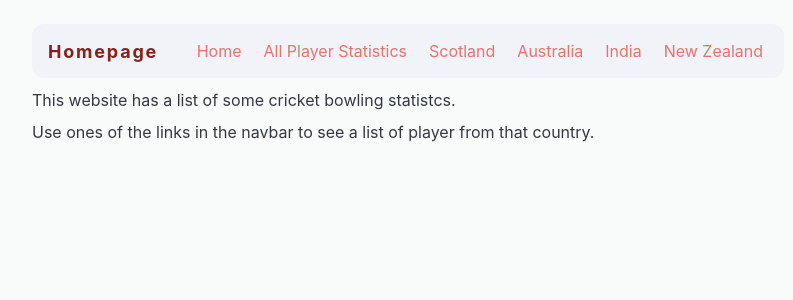
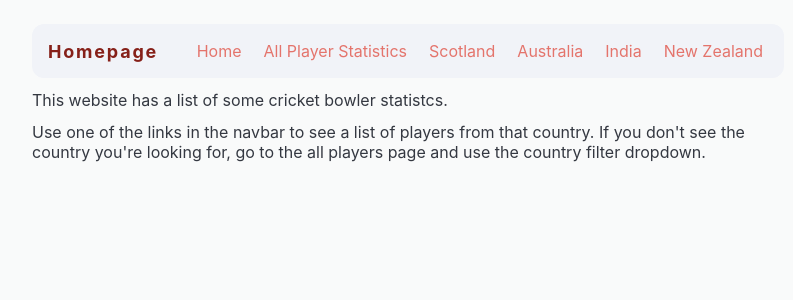
Before and after one commit to zadeviggers/12dts, a Flask app: page / in a window 1280 px wide. Shown: the top 300 px of the page, without its empty margins (232-1025 px from the left). Run offline with Flask 2, Linux system fonts and the light colour scheme.

Commit message:
more homepage info
Signed-off-by: Zade Viggers <zade.viggers@gmail.com>

```diff
--- a/databases/databases-assesment-flask-thingy/templates/index.jinja
+++ b/databases/databases-assesment-flask-thingy/templates/index.jinja
@@ -1,6 +1,9 @@
 {% extends 'layout.jinja' %}
 {% block title %}Homepage{% endblock %}
 {% block content %}
-    <p>This website has a list of some cricket bowling statistcs.</p>
-    <p>Use ones of the links in the navbar to see a list of player from that country.</p>
+    <p>This website has a list of some cricket bowler statistcs.</p>
+    <p>
+        Use one of the links in the navbar to see a list of players from that country.
+        If you don't see the country you're looking for, go to the all players page and use the country filter dropdown.
+    </p>
 {% endblock %}
```
Also changed, not shown: 1 other file.
